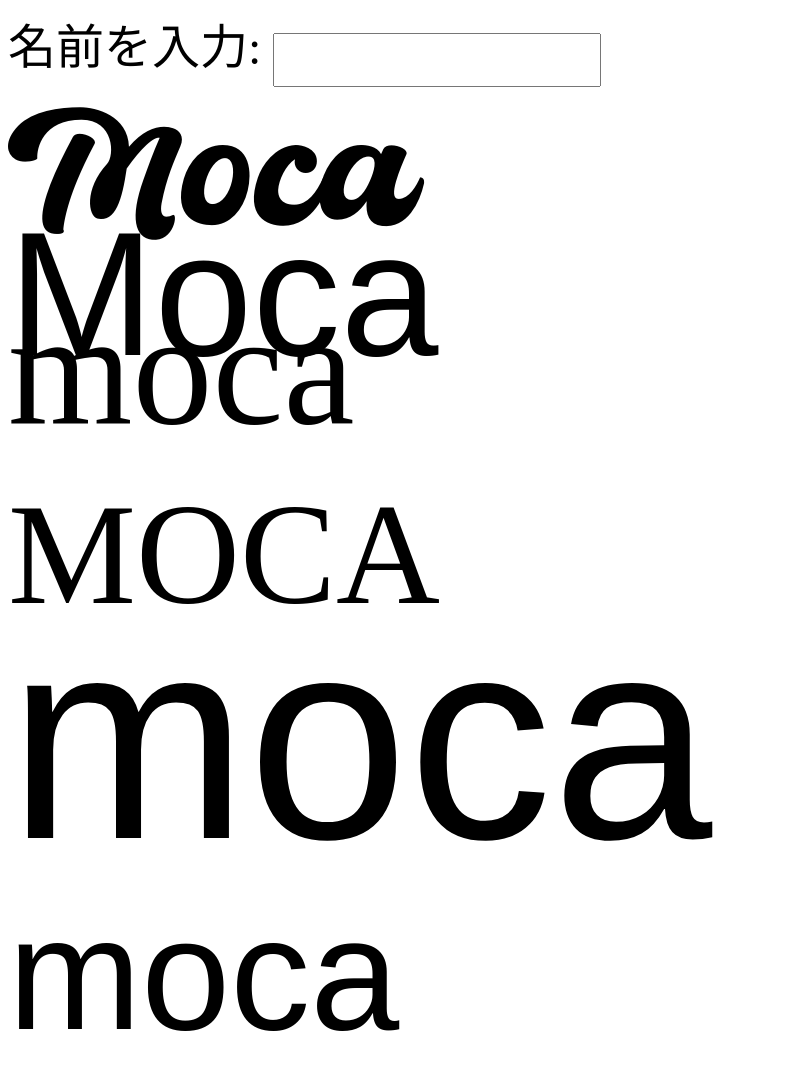
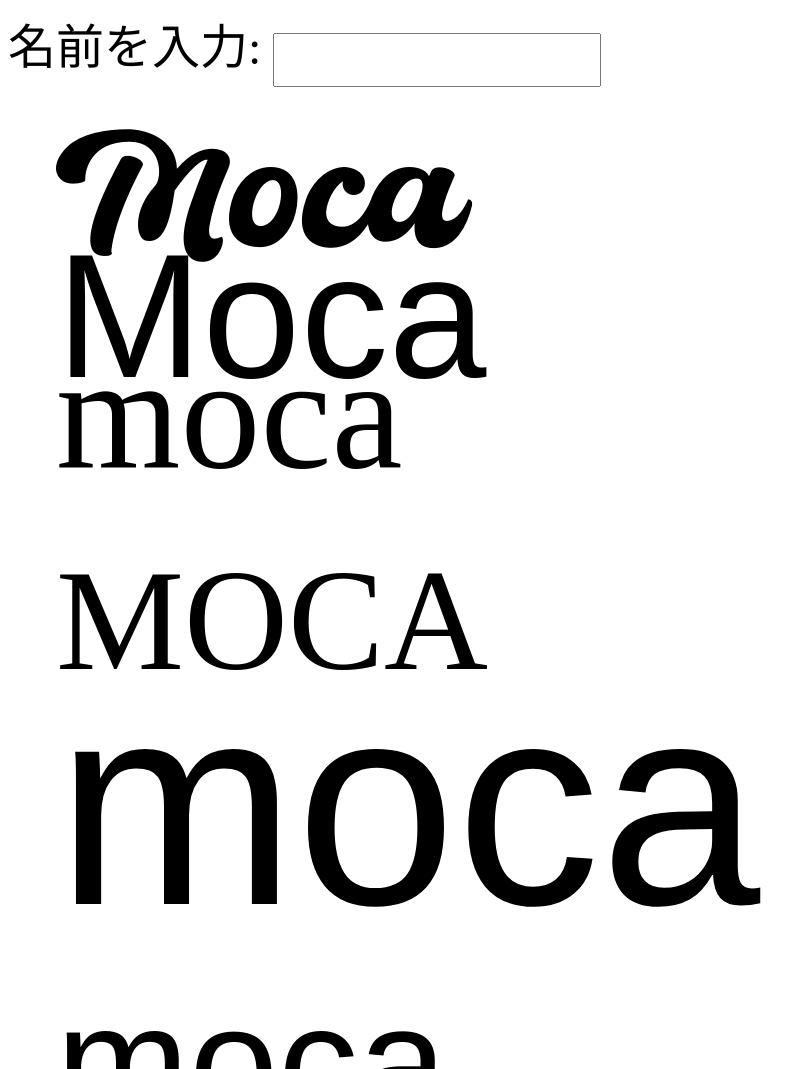
Before and after one commit to link2004/fonts-view, a plain HTML site: page index.html in a window 1280 px wide. Shown: the top 1069 px of the page, without its empty margins (0-793 px from the left). Drawn offline with Linux system fonts and the light colour scheme; a web font is replaced by a local one.

Commit message:
add margin-left

```diff
--- a/index.html
+++ b/index.html
@@ -5,7 +5,8 @@
     <style>
       .font-item {
         font-size: 10rem;
-        margin-top: 10px;
+        margin-top: 2rem;
+        margin-left: 3rem;
       }
       .batuphat {
         font-family: batuphat, sans-serif;
```
